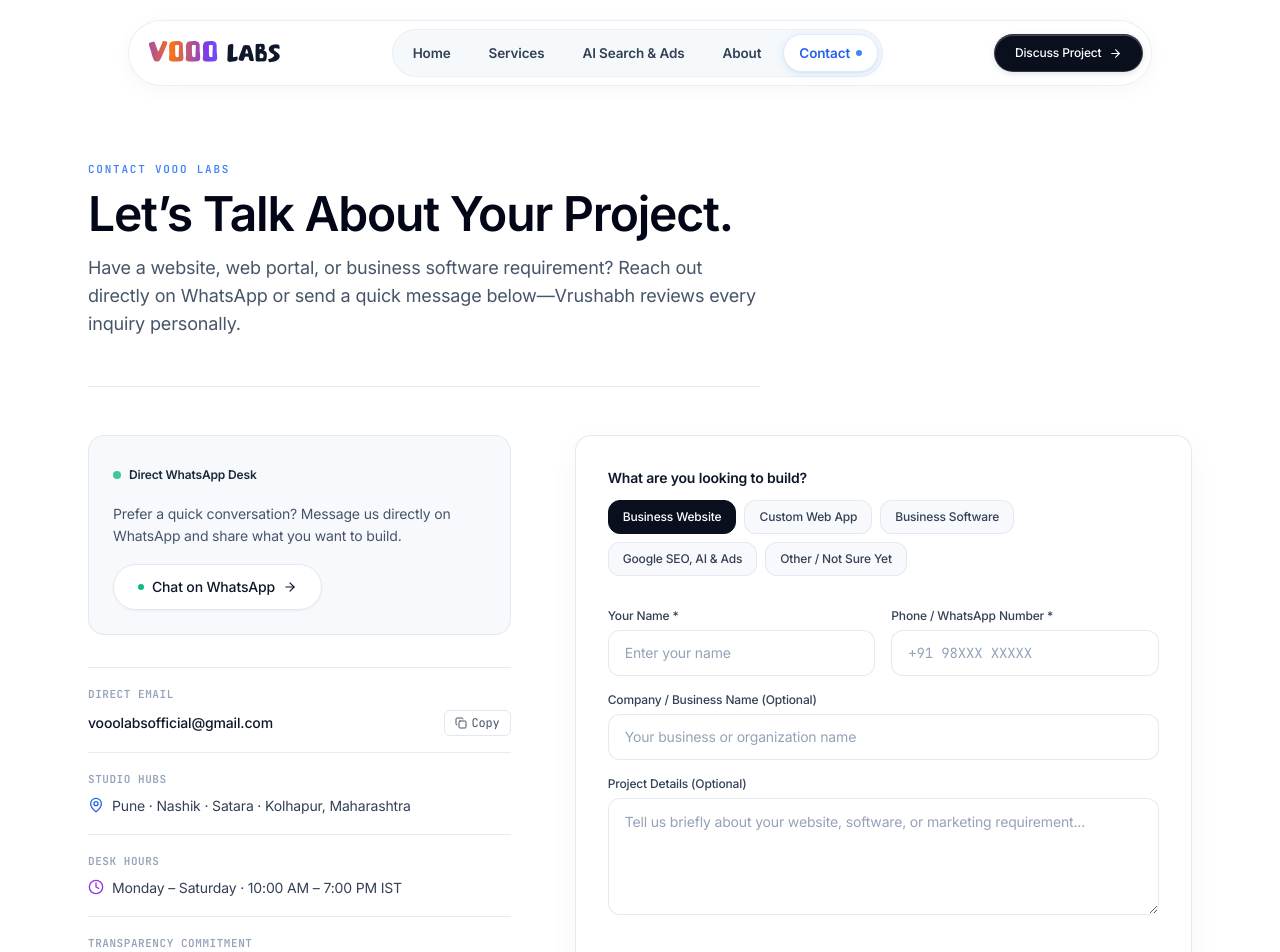
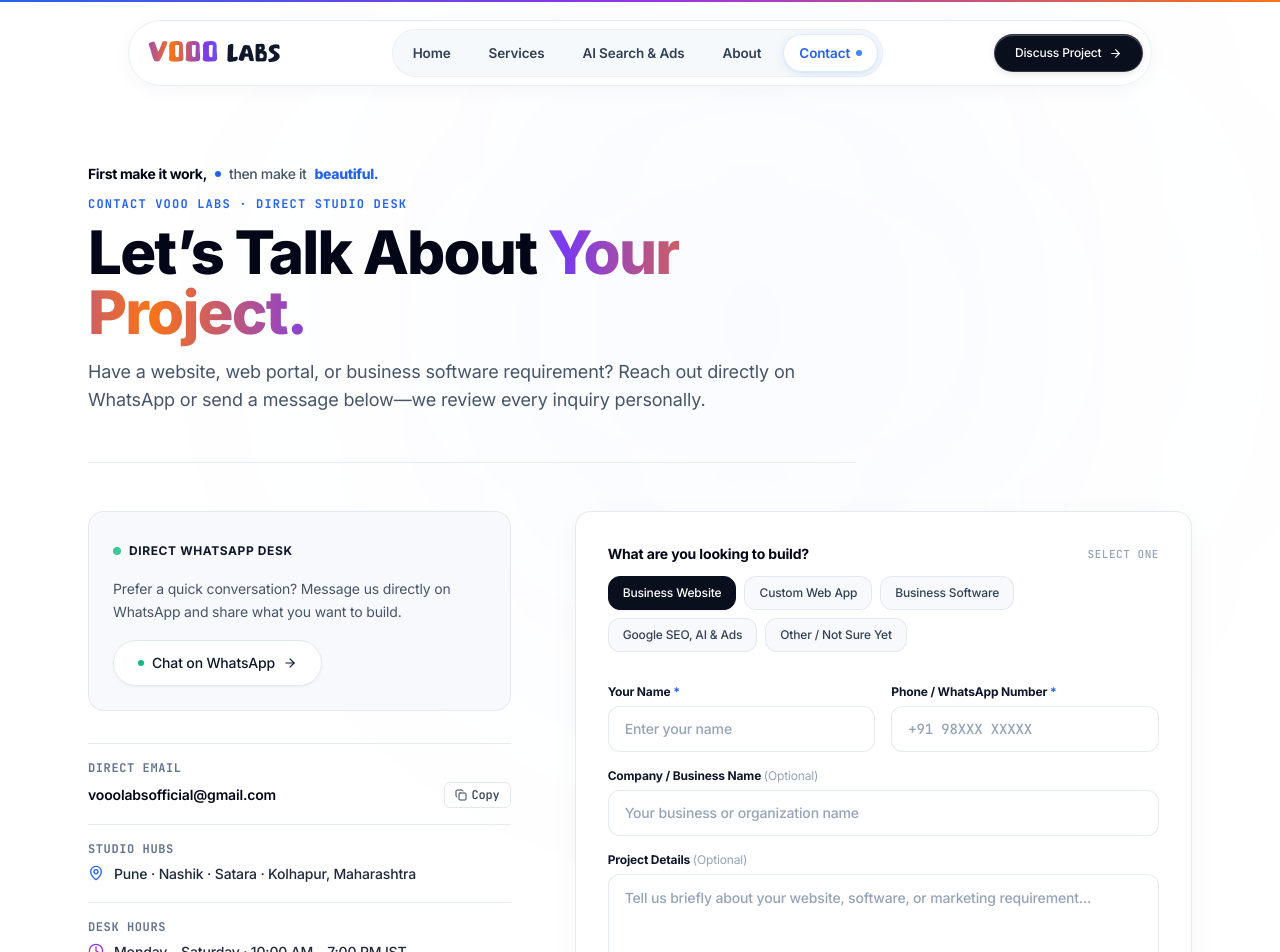
Before and after one commit to vooolabsofficial-sys/vooolabs-website, a React (Vite) app: page /contact in a window 1280 px wide. Shown: the top 952 px of the page. Built offline with nearby package versions, Linux system fonts and the light colour scheme.

Commit message:
style(contact): harmonize font colors, typography weights and tokens with site-wide design system

```diff
--- a/src/pages/ContactPage.tsx
+++ b/src/pages/ContactPage.tsx
@@ -137,21 +137,48 @@ Looking forward to your reply.`
   )}`;
 
   return (
-    <div ref={pageRef} className="page-wrap min-h-screen bg-white text-slate-900 pt-32 sm:pt-40 pb-24">
-      <div className="max-w-6xl mx-auto px-6">
+    <div ref={pageRef} className="page-wrap min-h-screen bg-white text-slate-900 pt-32 sm:pt-40 pb-24 relative overflow-hidden select-none">
+
+      {/* 2PX STUDIO BRAND PROGRESS GRADIENT LINE */}
+      <div
+        className="absolute top-0 inset-x-0 h-[2px] bg-gradient-to-r from-blue-600 via-purple-600 to-orange-500 origin-left z-20"
+        aria-hidden="true"
+      />
+
+      {/* SUBTLE AMBIENT STUDIO GLOW */}
+      <div
+        className="absolute top-0 left-1/3 w-[650px] h-[650px] rounded-full bg-blue-500/[0.03] blur-[150px] pointer-events-none z-0"
+        aria-hidden="true"
+      />
+
+      <div className="relative z-10 max-w-6xl mx-auto px-6">
 
         {/* ══════════════════════════════════════════════════════
             1. SIMPLE, WELCOMING HEADER
            ══════════════════════════════════════════════════════ */}
-        <header className="contact-reveal max-w-2xl pb-12 border-b border-slate-200/80 text-left">
-          <span className="font-mono text-[11px] uppercase tracking-[0.16em] text-[#4285F4] font-semibold block mb-3">
-            CONTACT VOOO LABS
+        <header className="contact-reveal max-w-3xl pb-12 border-b border-slate-200/80 text-left">
+
+          {/* STUDIO PHILOSOPHY TAG */}
+          <div className="inline-flex items-center gap-2 text-xs sm:text-sm tracking-tight mb-3 select-none">
+            <span className="font-bold text-slate-950">First make it work,</span>
+            <span className="w-1.5 h-1.5 rounded-full bg-blue-600 shrink-0" aria-hidden="true" />
+            <span className="font-medium text-slate-600">then make it</span>
+            <span className="font-extrabold text-blue-600">beautiful.</span>
+          </div>
+
+          {/* EYEBROW */}
+          <span className="font-mono text-xs font-bold text-blue-600 uppercase tracking-widest block mb-2.5">
+            CONTACT VOOO LABS · DIRECT STUDIO DESK
           </span>
-          <h1 className="text-3xl sm:text-5xl font-semibold tracking-tight text-slate-950 leading-[1.12]">
-            Let’s Talk About Your Project.
+
+          {/* H1 HEADLINE WITH VIBRANT SHIMMER ACCENT */}
+          <h1 className="text-3xl sm:text-5xl lg:text-6xl font-extrabold tracking-[-0.03em] text-slate-950 leading-[1.12]">
+            <span>Let’s Talk About</span>{' '}
+            <span className="shimmer-text">Your Project.</span>
           </h1>
+
           <p className="mt-4 text-base sm:text-lg text-slate-600 leading-relaxed font-normal">
-            Have a website, web portal, or business software requirement? Reach out directly on WhatsApp or send a quick message below—Vrushabh reviews every inquiry personally.
+            Have a website, web portal, or business software requirement? Reach out directly on WhatsApp or send a message below—we review every inquiry personally.
           </p>
         </header>
 
@@ -168,7 +195,7 @@ Looking forward to your reply.`
 
             {/* DIRECT WHATSAPP CARD */}
             <div className="rounded-2xl border border-slate-200/90 bg-[#F8F9FC] p-6 space-y-4 shadow-2xs">
-              <div className="inline-flex items-center gap-2 text-xs font-semibold text-slate-800">
+              <div className="inline-flex items-center gap-2 text-xs font-bold uppercase tracking-wider text-slate-900">
                 <span className="w-2 h-2 rounded-full bg-emerald-500 animate-pulse" />
                 <span>Direct WhatsApp Desk</span>
               </div>
@@ -196,20 +223,20 @@ Looking forward to your reply.`
 
               {/* EMAIL */}
               <div className="py-4 space-y-1.5">
-                <span className="font-mono text-[11px] uppercase tracking-wider text-slate-400 font-semibold block">
+                <span className="font-mono text-xs font-bold uppercase tracking-wider text-slate-500 block mb-1">
                   DIRECT EMAIL
                 </span>
                 <div className="flex items-center justify-between gap-2">
                   <a
                     href={`mailto:${COMPANY.email}`}
-                    className="font-medium text-slate-900 hover:text-blue-600 transition-colors truncate"
+                    className="font-semibold text-slate-950 hover:text-blue-600 transition-colors truncate"
                   >
                     {COMPANY.email}
                   </a>
                   <button
                     type="button"
                     onClick={handleCopyEmail}
-                    className="inline-flex items-center gap-1 px-2.5 py-1 rounded-md text-xs font-mono text-slate-600 bg-white border border-slate-200 hover:bg-slate-50 transition-colors cursor-pointer shrink-0"
+                    className="inline-flex items-center gap-1 px-2.5 py-1 rounded-md text-xs font-mono font-medium text-slate-700 bg-white border border-slate-200 hover:bg-slate-50 hover:text-slate-950 transition-colors cursor-pointer shrink-0"
                     title="Copy email address"
                   >
                     {copiedEmail ? (
@@ -229,12 +256,12 @@ Looking forward to your reply.`
 
               {/* LOCATIONS */}
               <div className="py-4 space-y-1.5">
-                <span className="font-mono text-[11px] uppercase tracking-wider text-slate-400 font-semibold block">
+                <span className="font-mono text-xs font-bold uppercase tracking-wider text-slate-500 block mb-1">
                   STUDIO HUBS
                 </span>
-                <div className="flex items-start gap-2 text-slate-700">
+                <div className="flex items-start gap-2.5 text-slate-800">
                   <MapPin size={16} className="text-blue-600 shrink-0 mt-0.5" />
-                  <span className="font-normal leading-relaxed">
+                  <span className="font-medium leading-relaxed">
                     Pune · Nashik · Satara · Kolhapur, Maharashtra
                   </span>
                 </div>
@@ -242,12 +269,12 @@ Looking forward to your reply.`
 
               {/* AVAILABILITY */}
               <div className="py-4 space-y-1.5">
-                <span className="font-mono text-[11px] uppercase tracking-wider text-slate-400 font-semibold block">
+                <span className="font-mono text-xs font-bold uppercase tracking-wider text-slate-500 block mb-1">
                   DESK HOURS
                 </span>
-                <div className="flex items-start gap-2 text-slate-700">
+                <div className="flex items-start gap-2.5 text-slate-800">
                   <Clock size={16} className="text-purple-600 shrink-0 mt-0.5" />
-                  <span className="font-normal leading-relaxed">
+                  <span className="font-medium leading-relaxed">
                     Monday – Saturday · 10:00 AM – 7:00 PM IST
                   </span>
                 </div>
@@ -255,12 +282,12 @@ Looking forward to your reply.`
 
               {/* TRANSPARENT COMMITMENTS */}
               <div className="py-4 space-y-1.5">
-                <span className="font-mono text-[11px] uppercase tracking-wider text-slate-400 font-semibold block">
+                <span className="font-mono text-xs font-bold uppercase tracking-wider text-slate-500 block mb-1">
                   TRANSPARENCY COMMITMENT
                 </span>
-                <div className="flex items-start gap-2 text-slate-700">
+                <div className="flex items-start gap-2.5 text-slate-800">
                   <ShieldCheck size={16} className="text-emerald-600 shrink-0 mt-0.5" />
-                  <span className="font-normal leading-relaxed text-xs">
+                  <span className="font-medium leading-relaxed text-xs">
                     40% Kickoff Advance (Live Frontend Preview) · 100% Source Code Ownership
                   </span>
                 </div>
@@ -281,9 +308,14 @@ Looking forward to your reply.`
 
                 {/* 1. SERVICE SELECTION PILLS */}
                 <div className="space-y-3">
-                  <label className="text-sm font-semibold text-slate-900 block">
-                    What are you looking to build?
-                  </label>
+                  <div className="flex items-center justify-between">
+                    <label className="text-sm font-bold text-slate-950 block">
+                      What are you looking to build?
+                    </label>
+                    <span className="font-mono text-[11px] text-slate-400 uppercase tracking-wider font-medium">
+                      Select One
+                    </span>
+                  </div>
                   <div className="flex flex-wrap gap-2">
                     {SERVICE_PILLS.map((pill) => {
                       const isSelected = selectedService === pill;
@@ -294,8 +326,8 @@ Looking forward to your reply.`
                           onClick={() => setSelectedService(pill)}
                           className={`px-3.5 py-2 rounded-xl text-xs font-medium transition-all duration-150 cursor-pointer border ${
                             isSelected
-                              ? 'bg-[#0A0F1E] text-white border-[#0A0F1E] shadow-2xs'
-                              : 'bg-[#F8F9FC] text-slate-700 border-slate-200/90 hover:border-slate-400 hover:bg-white'
+                              ? 'bg-[#0A0F1E] text-white border-[#0A0F1E] shadow-sm'
+                              : 'bg-[#F8F9FC] text-slate-700 border-slate-200/90 hover:border-slate-300 hover:bg-white hover:text-slate-950'
                           }`}
                         >
                           {pill}
@@ -311,8 +343,8 @@ Looking forward to your reply.`
                   {/* ROW 1: NAME & PHONE */}
                   <div className="grid grid-cols-1 sm:grid-cols-2 gap-4">
                     <div className="space-y-1.5">
-                      <label className="text-xs font-medium text-slate-700 block">
-                        Your Name *
+                      <label className="text-xs font-bold text-slate-900 block">
+                        Your Name <span className="text-blue-600">*</span>
                       </label>
                       <input
                         type="text"
@@ -320,13 +352,13 @@ Looking forward to your reply.`
                         value={name}
                         onChange={(e) => setName(e.target.value)}
                         placeholder="Enter your name"
-                        className="w-full rounded-xl border border-slate-200/90 bg-white px-4 py-3 text-sm text-slate-950 placeholder:text-slate-400 focus:border-[#4285F4] focus:ring-2 focus:ring-[#4285F4]/15 focus:outline-none transition-all"
+                        className="w-full rounded-xl border border-slate-200/90 bg-white px-4 py-3 text-sm font-medium text-slate-950 placeholder:text-slate-400 focus:border-blue-600 focus:ring-2 focus:ring-blue-600/10 focus:outline-none transition-all"
                       />
                     </div>
 
                     <div className="space-y-1.5">
-                      <label className="text-xs font-medium text-slate-700 block">
-                        Phone / WhatsApp Number *
+                      <label className="text-xs font-bold text-slate-900 block">
+                        Phone / WhatsApp Number <span className="text-blue-600">*</span>
                       </label>
                       <input
                         type="tel"
@@ -334,36 +366,36 @@ Looking forward to your reply.`
                         value={phone}
                         onChange={(e) => setPhone(e.target.value)}
                         placeholder="+91 98XXX XXXXX"
-                        className="w-full rounded-xl border border-slate-200/90 bg-white px-4 py-3 text-sm text-slate-950 placeholder:text-slate-400 focus:border-[#4285F4] focus:ring-2 focus:ring-[#4285F4]/15 focus:outline-none transition-all font-mono"
+                        className="w-full rounded-xl border border-slate-200/90 bg-white px-4 py-3 text-sm font-medium text-slate-950 placeholder:text-slate-400 focus:border-blue-600 focus:ring-2 focus:ring-blue-600/10 focus:outline-none transition-all font-mono"
                       />
                     </div>
                   </div>
 
                   {/* ROW 2: COMPANY / BUSINESS NAME */}
                   <div className="space-y-1.5">
-                    <label className="text-xs font-medium text-slate-700 block">
-                      Company / Business Name (Optional)
+                    <label className="text-xs font-bold text-slate-900 block">
+                      Company / Business Name <span className="text-slate-400 font-normal">(Optional)</span>
                     </label>
                     <input
                       type="text"
                       value={company}
                       onChange={(e) => setCompany(e.target.value)}
                       placeholder="Your business or organization name"
-                      className="w-full rounded-xl border border-slate-200/90 bg-white px-4 py-3 text-sm text-slate-950 placeholder:text-slate-400 focus:border-[#4285F4] focus:ring-2 focus:ring-[#4285F4]/15 focus:outline-none transition-all"
+                      className="w-full rounded-xl border border-slate-200/90 bg-white px-4 py-3 text-sm font-medium text-slate-950 placeholder:text-slate-400 focus:border-blue-600 focus:ring-2 focus:ring-blue-600/10 focus:outline-none transition-all"
                     />
                   </div>
 
                   {/* ROW 3: PROJECT DETAILS */}
                   <div className="space-y-1.5">
-                    <label className="text-xs font-medium text-slate-700 block">
-                      Project Details (Optional)
+                    <label className="text-xs font-bold text-slate-900 block">
+                      Project Details <span className="text-slate-400 font-normal">(Optional)</span>
                     </label>
                     <textarea
                       rows={4}
                       value={details}
                       onChange={(e) => setDetails(e.target.value)}
                       placeholder="Tell us briefly about your website, software, or marketing requirement..."
-                      className="w-full rounded-xl border border-slate-200/90 bg-white px-4 py-3 text-sm text-slate-950 placeholder:text-slate-400 focus:border-[#4285F4] focus:ring-2 focus:ring-[#4285F4]/15 focus:outline-none transition-all resize-y leading-relaxed"
+                      className="w-full rounded-xl border border-slate-200/90 bg-white px-4 py-3 text-sm font-medium text-slate-950 placeholder:text-slate-400 focus:border-blue-600 focus:ring-2 focus:ring-blue-600/10 focus:outline-none transition-all resize-y leading-relaxed"
                     />
                   </div>
 
@@ -386,7 +418,7 @@ Looking forward to your reply.`
                   <div className="text-center pt-1">
                     <a
                       href={mailtoUrl}
-                      className="text-xs text-slate-500 hover:text-slate-900 transition-colors inline-block"
+                      className="text-xs font-medium text-slate-500 hover:text-blue-600 transition-colors inline-block"
                     >
                       Or send via Email instead →
                     </a>
@@ -404,7 +436,7 @@ Looking forward to your reply.`
                           href={lastWaUrl}
                           target="_blank"
                           rel="noopener noreferrer"
-                          className="font-bold text-emerald-700 underline shrink-0"
+                          className="font-bold text-emerald-700 hover:text-emerald-800 underline shrink-0"
                         >
                           Click to open WhatsApp →
                         </a>
```
